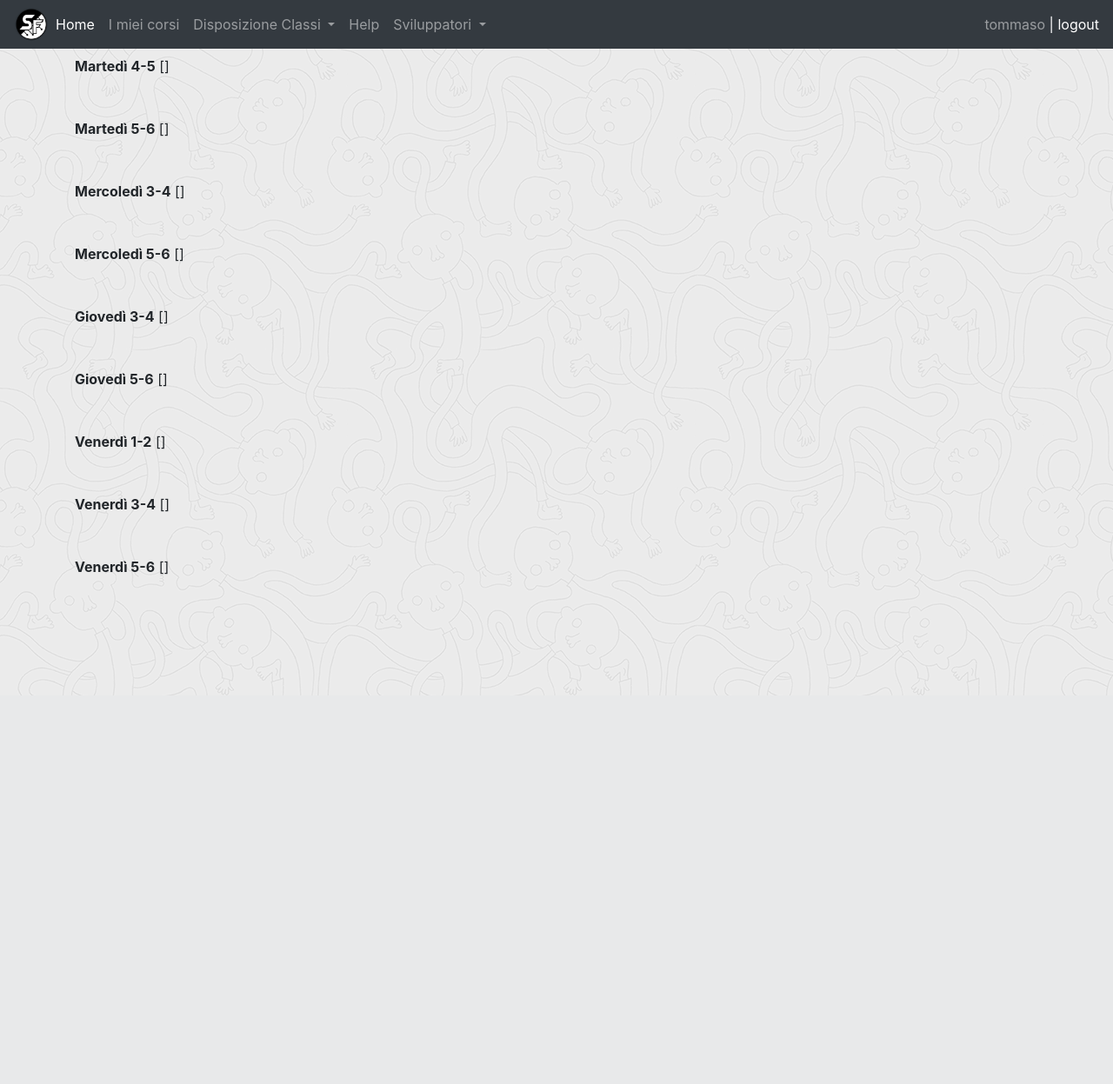
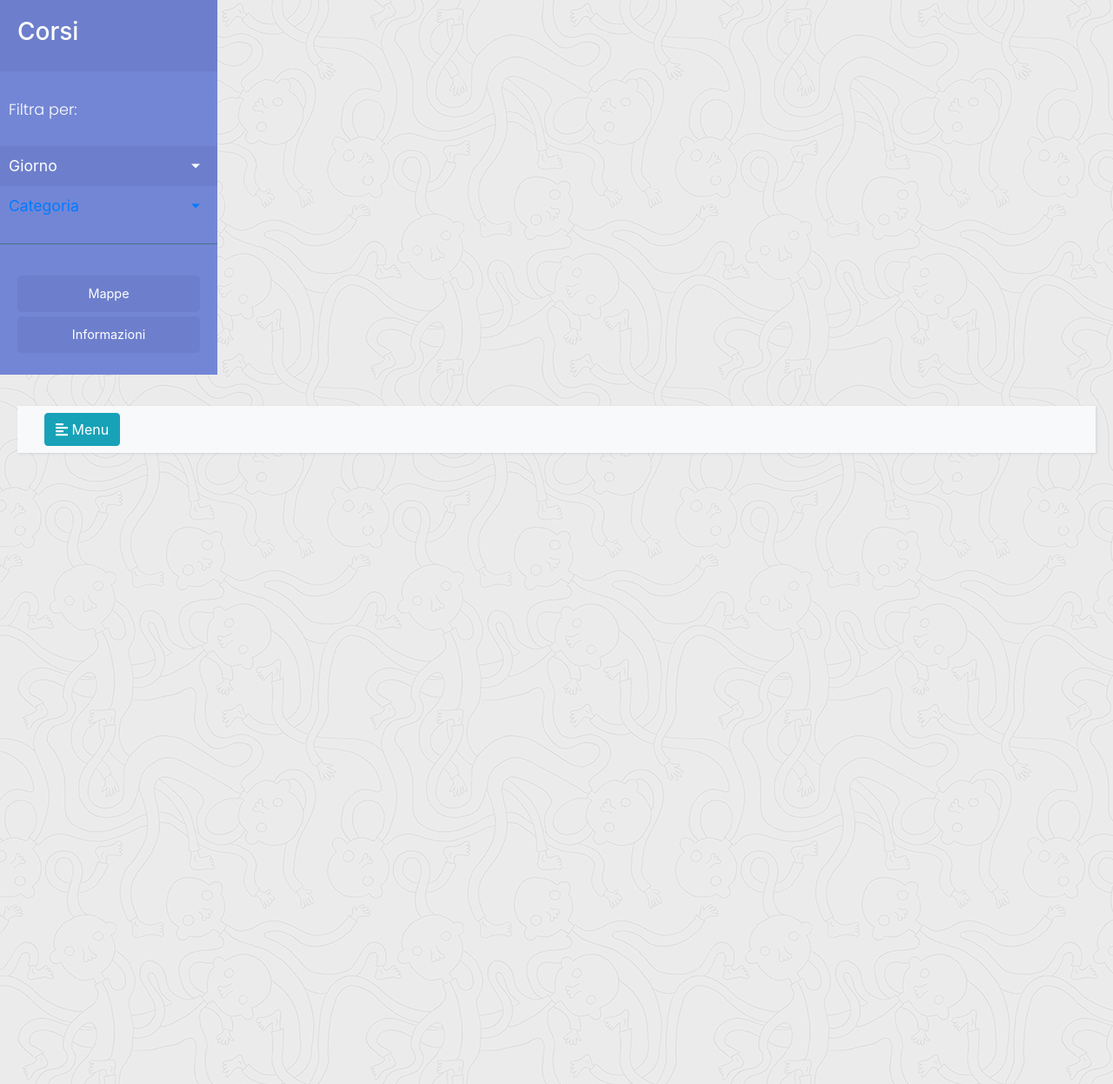
Before and after one commit to Ro0t-set/SetFlex-CodiceBrutto-18-19, a Django app: page /34/appello/ in a window 1280 px wide. Shown: the whole page at 87% size. Before the commit the page ends 800 px from the top, so only its background shows below. Run offline with Django 3.2, Linux system fonts and the light colour scheme; a user stored in the database is signed in; data comes from the database, SQL or seed files in the repository; some libraries are stand-ins or nearby versions.

Commit message:
ashaekfjhk

```diff
--- /dev/null
+++ b/app/static/css/main.css
@@ -0,0 +1,70 @@
+/* css reset: remove white spaces */
+* {
+        margin: 0;
+        padding: 0;
+        border: 0;
+        outline: 0;
+        font-size: 100%;
+        vertical-align: baseline;
+        background: transparent;
+
+    }
+
+    table {
+    table-layout: fixed;
+  }
+
+/* header file */
+
+.centered-text {
+  text-align:center;
+}
+
+
+.header {
+
+    color: white;
+	background-color: rgb(77, 108, 120);
+	padding: 30px 20px;
+
+	display: grid;
+	grid-template-columns: 1fr 1fr 1fr 2fr 5fr 1fr 1fr;
+    font-weight: lighter;
+    font-size: 20px;
+    font-family: "Myriad Pro";
+    color: rgb(255, 255, 255);
+    line-height: 1.2;
+    text-align: left;
+    height: 22px;
+    z-index: 48;
+}
+
+.mobileheader {
+
+    display: grid;
+    grid-template-columns: 1fr 1fr;
+    font-weight: lighter;
+    font-size: 20px;
+    font-family: "Myriad Pro";
+    color: rgb(255, 255, 255);
+    line-height: 1.2;
+    text-align: left;
+    height: 22px;
+    z-index: 48;
+    color: white;
+    background-color: rgb(77, 108, 120);
+    padding: 20px 12px;
+}
+
+.menuicon {
+    width: 30px;
+    height: 30px;
+    float: right;
+}
+
+.error {
+    width: 100%;
+    height: 100px;
+    color: white;
+    text-align: center;
+}
--- /dev/null
+++ b/app/static/css/sidebar.css
@@ -0,0 +1,163 @@
+
+
+@import "https://fonts.googleapis.com/css?family=Poppins:300,400,500,600,700";
+body {
+    font-family: 'Poppins', sans-serif;
+    background: #fafafa;
+}
+
+p {
+    font-family: 'Poppins', sans-serif;
+    font-size: 1.1em;
+    font-weight: 300;
+    line-height: 1.7em;
+    color: #999;
+}
+
+a,
+a:hover,
+a:focus {
+    color: inherit;
+    text-decoration: none;
+    transition: all 0.3s;
+}
+
+.navbar {
+    padding: 15px 10px;
+    background: #fff;
+    border: none;
+    border-radius: 0;
+    margin-bottom: 40px;
+    box-shadow: 1px 1px 3px rgba(0, 0, 0, 0.1);
+}
+
+.navbar-btn {
+    box-shadow: none;
+    outline: none !important;
+    border: none;
+}
+
+.line {
+    width: 100%;
+    height: 1px;
+    border-bottom: 1px dashed #ddd;
+    margin: 40px 0;
+}
+
+.wrapper {
+    display: flex;
+    width: 100%;
+    align-items: stretch;
+}
+
+#sidebar {
+    min-width: 250px;
+    max-width: 250px;
+    background: #7386D5;
+    color: #fff;
+    transition: all 0.3s;
+}
+
+#sidebar.active {
+    margin-left: -250px;
+}
+
+#sidebar .sidebar-header {
+    padding: 20px;
+    background: #6d7fcc;
+}
+
+#sidebar ul.components {
+    padding: 20px 0;
+    border-bottom: 1px solid #47748b;
+}
+
+#sidebar ul p {
+    color: #fff;
+    padding: 10px;
+}
+
+#sidebar ul li a {
+    padding: 10px;
+    font-size: 1.1em;
+    display: block;
+}
+
+#sidebar ul li a:hover {
+    color: #7386D5;
+    background: #fff;
+}
+
+#sidebar ul li.active>a,
+a[aria-expanded="true"] {
+    color: #fff;
+    background: #6d7fcc;
+}
+
+a[data-toggle="collapse"] {
+    position: relative;
+}
+
+.dropdown-toggle::after {
+    display: block;
+    position: absolute;
+    top: 50%;
+    right: 20px;
+    transform: translateY(-50%);
+}
+
+ul ul a {
+    font-size: 0.9em !important;
+    padding-left: 30px !important;
+    background: #6d7fcc;
+}
+
+ul.CTAs {
+    padding: 20px;
+}
+
+ul.CTAs a {
+    text-align: center;
+    font-size: 0.9em !important;
+    display: block;
+    border-radius: 5px;
+    margin-bottom: 5px;
+}
+
+a.download {
+    background: #fff;
+    color: #7386D5;
+}
+
+a.article,
+a.article:hover {
+    background: #6d7fcc !important;
+    color: #fff !important;
+}
+
+/* ---------------------------------------------------
+    CONTENT STYLE
+----------------------------------------------------- */
+
+#content {
+    width: 100%;
+    padding: 20px;
+    min-height: 100vh;
+    transition: all 0.3s;
+}
+
+/* ---------------------------------------------------
+    MEDIAQUERIES
+----------------------------------------------------- */
+
+@media (max-width: 768px) {
+    #sidebar {
+        margin-left: -250px;
+    }
+    #sidebar.active {
+        margin-left: 0;
+    }
+    #sidebarCollapse span {
+        display: none;
+    }
+}
--- a/app/templates/corsi/base.html
+++ b/app/templates/corsi/base.html
@@ -3,19 +3,24 @@
 <html>
     <head>
         <title>SettimanaFlessibile</title>
+
          <meta charset="UTF-8">
-    <meta name="viewport" content="width=device-width, initial-scale=1.0">
-    <meta http-equiv="X-UA-Compatible" content="IE=edge">
+         <link href="{% static 'css/sidebar.css' %}" rel="stylesheet">
+         <meta name="viewport" content="width=device-width, initial-scale=1.0">
+         <meta http-equiv="X-UA-Compatible" content="IE=edge">
+
+
+        <link rel="stylesheet" href="https://stackpath.bootstrapcdn.com/bootstrap/4.1.0/css/bootstrap.min.css" integrity="sha384-9gVQ4dYFwwWSjIDZnLEWnxCjeSWFphJiwGPXr1jddIhOegiu1FwO5qRGvFXOdJZ4" crossorigin="anonymous">
         <link rel="stylesheet" href="/static/sfondo.css" >
-          <link href="https://fonts.googleapis.com/css?family=Permanent+Marker" rel="stylesheet">
-        <link rel="stylesheet" href="https://maxcdn.bootstrapcdn.com/bootstrap/4.0.0-beta.2/css/bootstrap.min.css" integrity="sha384-PsH8R72JQ3SOdhVi3uxftmaW6Vc51MKb0q5P2rRUpPvrszuE4W1povHYgTpBfshb" crossorigin="anonymous">
-        <script src="https://maxcdn.bootstrapcdn.com/bootstrap/3.3.7/js/bootstrap.min.js" integrity="sha384-Tc5IQib027qvyjSMfHjOMaLkfuWVxZxUPnCJA7l2mCWNIpG9mGCD8wGNIcPD7Txa" crossorigin="anonymous"></script>
-        <script src="https://code.jquery.com/jquery-3.2.1.slim.min.js" integrity="sha384-KJ3o2DKtIkvYIK3UENzmM7KCkRr/rE9/Qpg6aAZGJwFDMVNA/GpGFF93hXpG5KkN" crossorigin="anonymous"></script>
-<script src="https://cdnjs.cloudflare.com/ajax/libs/popper.js/1.12.3/umd/popper.min.js" integrity="sha384-vFJXuSJphROIrBnz7yo7oB41mKfc8JzQZiCq4NCceLEaO4IHwicKwpJf9c9IpFgh" crossorigin="anonymous"></script>
-<script src="https://maxcdn.bootstrapcdn.com/bootstrap/4.0.0-beta.2/js/bootstrap.min.js" integrity="sha384-alpBpkh1PFOepccYVYDB4do5UnbKysX5WZXm3XxPqe5iKTfUKjNkCk9SaVuEZflJ" crossorigin="anonymous"></script>
+        <link rel="stylesheet" href="{% static 'css/main.css' %}" integrity="">
+
+        <link href="https://fonts.googleapis.com/css?family=Permanent+Marker" rel="stylesheet">
         <link href="https://fonts.googleapis.com/icon?family=Material+Icons" rel="stylesheet">
         <link rel="icon" href="/static/favicon.ico" />
 
+        <script defer src="https://use.fontawesome.com/releases/v5.0.13/js/solid.js" integrity="sha384-tzzSw1/Vo+0N5UhStP3bvwWPq+uvzCMfrN1fEFe+xBmv1C/AtVX5K0uZtmcHitFZ" crossorigin="anonymous"></script>
+     <script defer src="https://use.fontawesome.com/releases/v5.0.13/js/fontawesome.js" integrity="sha384-6OIrr52G08NpOFSZdxxz1xdNSndlD4vdcf/q2myIUVO0VsqaGHJsB0RaBE01VTOY" crossorigin="anonymous"></script>
+     <script src="https://ajax.googleapis.com/ajax/libs/jquery/3.3.1/jquery.min.js"></script>
 <!-- Global site tag (gtag.js) - Google Analytics -->
 <script async src="https://www.googletagmanager.com/gtag/js?id=UA-110453102-1"></script>
 <script>
@@ -30,15 +35,70 @@
     <body>
 
 <script type="text/javascript">
-document.write(‘<div id="loading" align="center"><img src="http://www.donatantonio.net//immagini/mini_loading.gif" alt="Caricamento" /><br><br>Caricamnto pagina...</div>’);
+document.write('<div id="loading" align="center"><img src="http://www.donatantonio.net//immagini/mini_loading.gif" alt="Caricamento" />Caricamnto pagina...</div>');
 window.onload=function(){
-document.getElementById("loading").style.display="none";
+  $('#loading').remove()
 }
 </script>
+
+<nav id="sidebar">
+    <div class="sidebar-header">
+        <h3>Corsi</h3>
+    </div>
+
+    <ul class="list-unstyled components">
+        <p>Filtra per: </p>
+        <li class="active">
+            <a href="#homeSubmenu" data-toggle="collapse" aria-expanded="false" class="dropdown-toggle">Giorno</a>
+            <ul class="collapse list-unstyled" id="homeSubmenu">
+                {% for giorno in giorni %}
+                <li>
+                    <a href="/giorni/{{giorno}}">{{giorno}}</a>
+                </li>
+                {% endfor %}
+            </ul>
+        </li>
+        <li>
+            <a href="#pageSubmenu" data-toggle="collapse" aria-expanded="false" class="dropdown-toggle">Categoria</a>
+            <ul class="collapse list-unstyled" id="pageSubmenu">
+              {% for categoria in categorie %}
+                <li>
+                    <a href="/categorie/{{categoria}}">{{categoria}}</a>
+                </li>
+              {% endfor %}
+            </ul>
+        </li>
+    </ul>
+
+    <ul class="list-unstyled CTAs">
+        <li>
+            <a class="article" href="/mappe/">Mappe</a>
+        </li>
+        <li>
+            <a class="article" href="/informazioni/">Informazioni</a>
+        </li>
+    </ul>
+</nav>
+
+<div id="content">
+
+  <nav class="navbar navbar-expand-lg navbar-light bg-light">
+      <div class="container-fluid">
+
+          <button type="button" id="menuButton" class="btn btn-info" onclick="show_menu()">
+              <i class="fas fa-align-left"></i>
+              <span>Menu</span>
+          </button>
+
+
+      </div>
+  </nav>
+  </div>
 
 
 
 
+<!--
 <nav class="navbar navbar-expand-lg  fixed-top  navbar-dark bg-dark">
   <button class="navbar-toggler" type="button" data-toggle="collapse" data-target="#navbarTogglerDemo03" aria-controls="navbarTogglerDemo03" aria-expanded="false" aria-label="Toggle navigation">
   <span class="navbar-toggler-icon"></span>
@@ -115,9 +175,17 @@ document.getElementById("loading").style.display="none";
             </div>
 
         </div>
-<br>
-<br>
-<br>
-<br>
+
+-->
+    <script src="https://cdnjs.cloudflare.com/ajax/libs/popper.js/1.14.0/umd/popper.min.js" integrity="sha384-cs/chFZiN24E4KMATLdqdvsezGxaGsi4hLGOzlXwp5UZB1LY//20VyM2taTB4QvJ" crossorigin="anonymous"></script>
+  <script src="https://stackpath.bootstrapcdn.com/bootstrap/4.1.0/js/bootstrap.min.js" integrity="sha384-uefMccjFJAIv6A+rW+L4AHf99KvxDjWSu1z9VI8SKNVmz4sk7buKt/6v9KI65qnm" crossorigin="anonymous"></script>
     </body>
+    <script type="text/javascript">
+        function show_menu() {
+          $('#sidebar').toggleClass('active');
+        }
+        console.log('Whooo, hai scoperto la console del sito! Chi sei, un hacker?')
+        console.log('Nel caso ti stessero venendo strane idee, sappi che il server esegue verifiche server-side contro SQL-injection, brute force e attacchi DDOS.')
+        console.log('P.S: if (sei un programmatore && vorresti aiutare a sviluppare la prossima settimana flessibile) {iscriviti al corso: "come è stato fatto questo sito"}.')
+    </script>
 </html>
```
